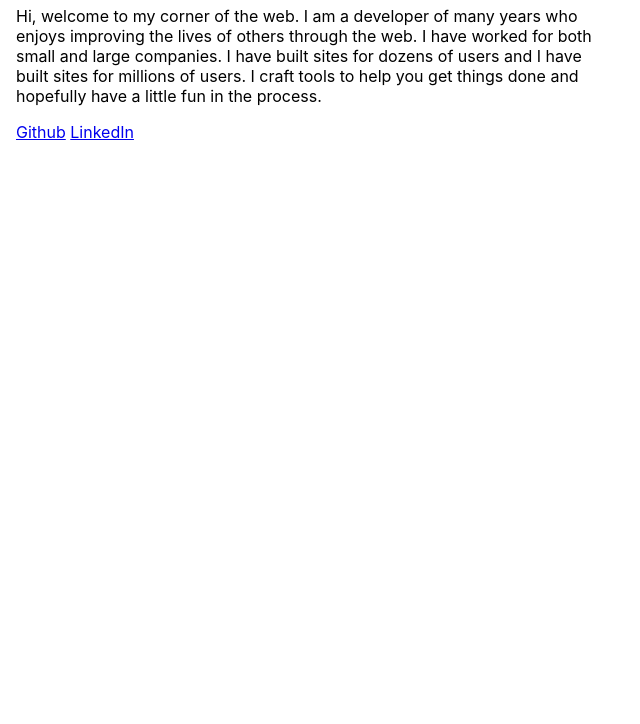
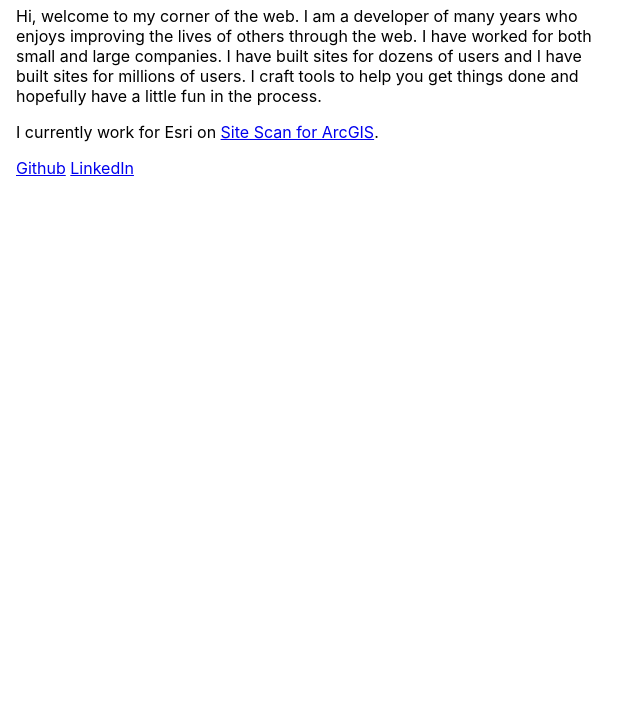
Before and after one commit to gpbmike/gpbmike.github.io, an Eleventy site: page src/index.njk in a window 1280 px wide. Shown: the part 76-800 px from the top of the page, without its empty margins (0-640 px from the left). Built offline with nearby package versions, Linux system fonts and the light colour scheme; Eleventy itself is replaced by a stand-in of ours; files that its build step writes are made by us from their sources.

Commit message:
small change to trigger build

```diff
--- a/src/index.njk
+++ b/src/index.njk
@@ -14,6 +14,14 @@ title: Mike Horn
     and hopefully have a little fun in the process.
   </p>
 
+  <p>
+    I currently work for Esri on
+    <a
+      href="https://www.esri.com/en-us/arcgis/products/arcgis-reality/products/site-scan-for-arcgis"
+      >Site Scan for ArcGIS</a
+    >.
+  </p>
+
   <footer>
     <a href="https://github.com/gpbmike">Github</a>
 
```
